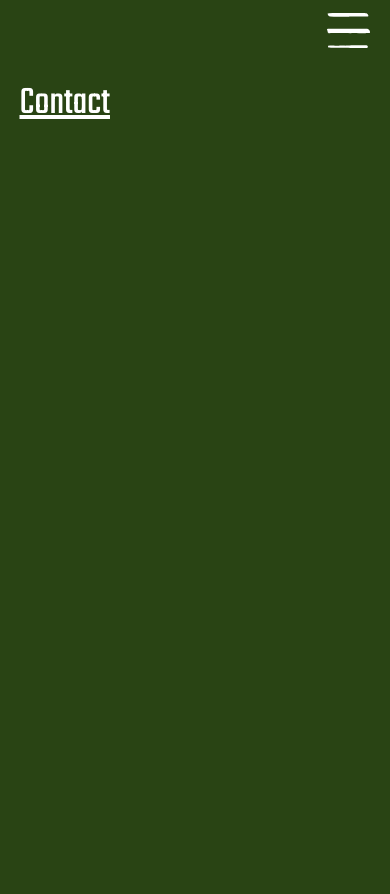
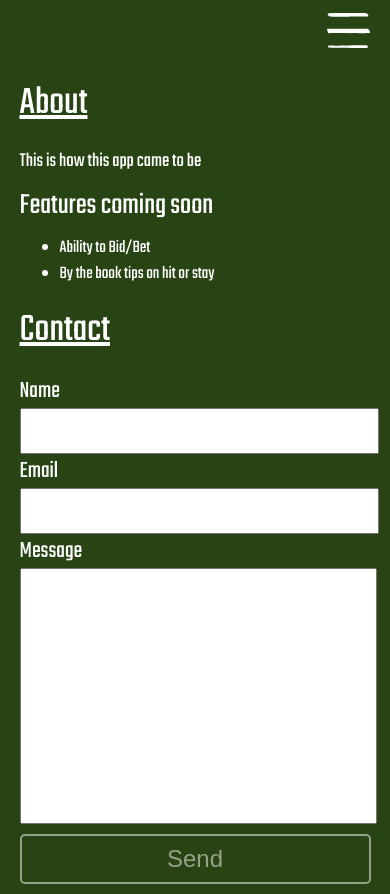
Before and after one commit to ElijahAdams/truecount21, an Angular app: page /contact in a window 390 px wide. Before the commit the page ends 844 px from the top, so only its background shows below. Built offline with nearby package versions, Linux system fonts and the light colour scheme.

Commit message:
contact service.

```diff
--- a/package.json
+++ b/package.json
@@ -21,7 +21,10 @@
     "@angular/platform-browser": "~8.0.0",
     "@angular/platform-browser-dynamic": "~8.0.0",
     "@angular/router": "~8.0.0",
+    "body-parser": "^1.19.0",
+    "cors": "^2.8.5",
     "express": "^4.17.1",
+    "nodemailer": "^6.4.17",
     "rxjs": "~6.4.0",
     "tslib": "^1.9.0",
     "zone.js": "~0.9.1"
--- a/src/app/app.component.ts
+++ b/src/app/app.component.ts
@@ -44,7 +44,6 @@ export class AppComponent implements OnInit, AfterViewInit {
       this.isSmallScreen = window.innerWidth <= 1005 ? true : false;
       this.isSmallMenuOpen = false;
     });
-    console.log(this.isMobile + ':' + this.isSmallScreen);
   }
   ngAfterViewInit() {
   }
--- a/src/app/contact/contact.component.html
+++ b/src/app/contact/contact.component.html
@@ -1,5 +1,39 @@
 <div class="contactContainer">
-  <div class="contactWrapper">
-    <h1>Contact</h1>
-  </div>
+      <div class="aboutWrapper">
+        <h1>About</h1>
+        <p>This is how this app came to be</p>
+        <h3>Features coming soon</h3>
+        <ul>
+          <li>Ability to Bid/Bet</li>
+          <li>By the book tips on hit or stay</li>
+        </ul>
+    </div>
+    <div class="contactWrapper">
+      <h1>Contact</h1>
+      <form class="form"[formGroup]="contactForm" (ngSubmit)="onSubmit()">
+        <label for="name" >Name</label>
+        <input id="name" type="text" formControlName="name" required >
+        <div class="errorWrapper">
+          <span *ngIf="contactForm.controls.name.touched && contactForm.controls.name.errors?.required">Name Required</span>
+        </div>
+
+        <label for="email" >Email</label>
+        <input id="email"type="email" formControlName="email" required >
+        <div class="errorWrapper">
+          <span *ngIf="contactForm.controls.email.touched && contactForm.controls.email.errors?.required">Email Required</span>
+          <span *ngIf="contactForm.controls.email.touched && contactForm.controls.email.errors?.email">Enter Valid Email</span>
+        </div>
+
+        <label for="message" >Message</label>
+        <textarea id="message"  type="text" formControlName="message" required ></textarea>
+        <div class="errorWrapper">
+          <span *ngIf="contactForm.controls.message.touched && contactForm.controls.message.errors?.required">Message required</span>
+        </div>
+
+        <button class="subBtn" type="submit" [disabled]="!contactForm.valid">
+          <span *ngIf="!isSending">Send</span>
+          <span *ngIf="isSending" class="loading"></span>
+        </button>
+      </form>
+    </div>
 </div>
--- a/src/app/contact/contact.component.scss
+++ b/src/app/contact/contact.component.scss
@@ -3,6 +3,99 @@
   justify-content: center;
   width: 100%;
 }
+.aboutWrapper{
+  width: 45%;
+}
 .contactWrapper {
-  width: 90%;
+  width: 45%;
+  display: flex;
+  flex-direction: column;
 }
+.form {
+  display: flex;
+  flex-direction: column;
+  width: 100%;
+
+  label {
+    font-size: 24px;
+  }
+  input {
+    width: 100%;
+    height: 40px;
+    font-family: 'Teko', sans-serif;
+    font-size: 22px;
+  }
+  textarea {
+    width: 100%;
+    height: 250px;
+    font-family: 'Teko', sans-serif;
+    font-size: 22px;
+    resize: none;
+  }
+  .errorWrapper {
+    color: red;
+  }
+}
+
+.subBtn {
+  color: white;
+  background-color: transparent;
+  border: solid white 2px;
+  border-radius: 5px;
+  width: 75px;
+  height: 50px;
+  font-size: 24px;
+  margin: 10px;
+}
+.subBtn:hover {
+  background-color: #65a32d;
+  border: none;
+}
+.subBtn:disabled {
+  background-color: #294414;
+  opacity: 0.5;
+  border: solid white 2px;
+}
+.loading {
+  display: inline-block;
+}
+.loading:after {
+  content: " ";
+  display: block;
+  width: 34px;
+  height: 34px;
+  border-radius: 50%;
+  border: 6px solid #fff;
+  border-color: #fff transparent #fff transparent;
+  animation: loading 1.2s linear infinite;
+}
+@keyframes loading {
+  0% {
+    transform: rotate(0deg);
+  }
+  100% {
+    transform: rotate(360deg);
+  }
+}
+
+@media (max-width: 1000px) {
+  .contactContainer {
+    flex-direction: column;
+    align-items: center;
+  }
+  .aboutWrapper{
+    width: 90%;
+    display: flex;
+    flex-direction: column;
+  }
+  .contactWrapper {
+    width: 90%;
+    display: flex;
+    flex-direction: column;
+  }
+  .subBtn{
+    width: 100%;
+    margin: 10px 0 0 0;
+  }
+
+}
--- a/src/app/contact/contact.component.ts
+++ b/src/app/contact/contact.component.ts
@@ -1,15 +1,50 @@
 import { Component, OnInit } from '@angular/core';
-
+import {FormControl, FormGroup, Validators} from '@angular/forms';
+import {EmailService} from './email.service';
+import {MatSnackBar} from '@angular/material/snack-bar';
 @Component({
   selector: 'app-contact',
   templateUrl: './contact.component.html',
   styleUrls: ['./contact.component.scss']
 })
 export class ContactComponent implements OnInit {
-
-  constructor() { }
+  contactForm;
+  isSending = false;
+  constructor(private es: EmailService, private snackBar: MatSnackBar) { }
 
   ngOnInit() {
+    this.contactForm = new FormGroup({
+      name: new FormControl('', Validators.required),
+      email: new FormControl('', [Validators.required, Validators.email]),
+      message: new FormControl('', Validators.required)
+    });
+  }
+  onSubmit() {
+    const emailInfo = {
+      name: this.contactForm.controls.name.value,
+      email: this.contactForm.controls.email.value,
+      message: this.contactForm.controls.message.value
+    };
+    this.isSending = true;
+    this.es.sendEmail(emailInfo).subscribe(data => {
+      this.isSending = false;
+      this.contactForm.reset();
+      const message = 'Email Sent';
+      const action = 'close';
+      this.openSnackBar(message, action);
+    }, err => {
+      this.isSending = false;
+      const message = 'Sorry something went wrong';
+      const action = 'close';
+      this.openSnackBar(message, action);
+    });
   }
 
+  openSnackBar(message, action) {
+
+    this.snackBar.open(message, action, {
+      duration: 4000,
+      verticalPosition: 'top'
+    });
+  }
 }
--- /dev/null
+++ b/src/app/contact/email.service.ts
@@ -0,0 +1,15 @@
+import { Injectable } from '@angular/core';
+import {HttpClient} from '@angular/common/http';
+
+@Injectable({
+  providedIn: 'root'
+})
+export class EmailService {
+
+
+  constructor(private http: HttpClient) { }
+
+  sendEmail(info) {
+    return this.http.post('/email', info);
+  }
+}
```
Also changed, not shown: app.js (+51 -11 lines), src/app/app.module.ts (+7 -2 lines), 2 other files (tests, documents, lock files or other folders).
